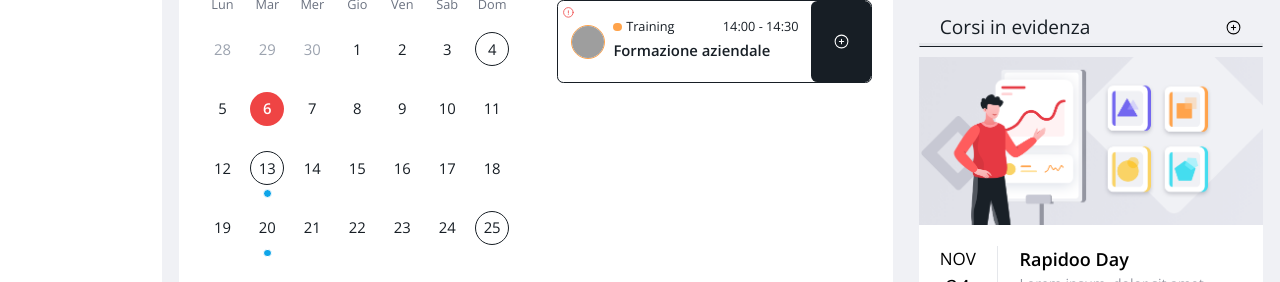
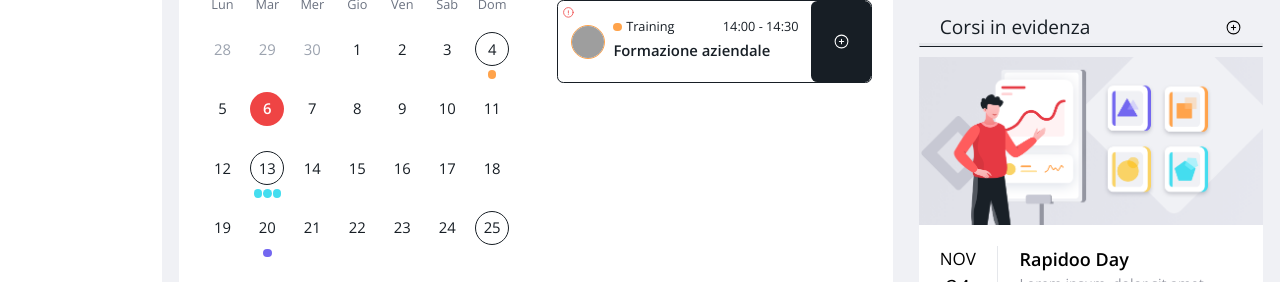
Before and after one commit to xdelmo/rapidoo-dashboard, a React (Create React App) app: page / in a window 1280 px wide. Shown: the part 518-800 px from the top of the page. Built offline with nearby package versions, Linux system fonts and the light colour scheme; grey boxes are pictures that could not be loaded.

Commit message:
UPDATE: new ColoredCircle component on Calendar

```diff
--- /dev/null
+++ b/src/components/ColoredCircle.jsx
@@ -0,0 +1,15 @@
+import React from "react";
+
+function ColoredCircle({ typeMeeting }) {
+  return (
+    <div
+      className={`w-2 h-2  rounded-full  border-solid border-white ${
+        typeMeeting === "economy" && "bg-economy"
+      } ${typeMeeting === "entrepreneurship" && "bg-entrepreneurship"}
+      ${typeMeeting === "training" && "bg-training"}
+      ${typeMeeting === "operation" && "bg-operation"} `}
+    ></div>
+  );
+}
+
+export default ColoredCircle;
--- a/src/components/FullCalendar.jsx
+++ b/src/components/FullCalendar.jsx
@@ -20,6 +20,8 @@ import { Fragment, useState } from "react";
 import ReservationCard from "./ReservationCard";
 import { it } from "date-fns/locale";
 import setDefaultOptions from "date-fns/setDefaultOptions";
+import React from "react";
+import ColoredCircle from "./ColoredCircle";
 // Set global locale:
 // let setDefaultOptions = require("date-fns/setDefaultOptions");
 setDefaultOptions({ locale: it });
@@ -32,6 +34,8 @@ const meetings = [
       "https://images.unsplash.com/photo-1494790108377-be9c29b29330?ixlib=rb-1.2.1&ixid=eyJhcHBfaWQiOjEyMDd9&auto=format&fit=facearea&facepad=2&w=256&h=256&q=80",
     startDatetime: "2022-05-11T13:00",
     endDatetime: "2022-05-11T14:30",
+    typeMeeting: "entrepreneurship",
+    title: "Informatica e digitalizzazione",
   },
   {
     id: 2,
@@ -40,6 +44,9 @@ const meetings = [
       "https://images.unsplash.com/photo-1519244703995-f4e0f30006d5?ixlib=rb-1.2.1&ixid=eyJhcHBfaWQiOjEyMDd9&auto=format&fit=facearea&facepad=2&w=256&h=256&q=80",
     startDatetime: "2022-05-20T09:00",
     endDatetime: "2022-05-20T11:30",
+    typeMeeting: "economy",
+    title: "Contabilità",
+    path: "w-[30%]",
   },
   {
     id: 3,
@@ -48,6 +55,8 @@ const meetings = [
       "https://images.unsplash.com/photo-1506794778202-cad84cf45f1d?ixlib=rb-1.2.1&ixid=eyJhcHBfaWQiOjEyMDd9&auto=format&fit=facearea&facepad=2&w=256&h=256&q=80",
     startDatetime: "2022-05-20T17:00",
     endDatetime: "2022-05-20T18:30",
+    typeMeeting: "economy",
+    title: "Contabilità",
   },
   {
     id: 4,
@@ -56,14 +65,18 @@ const meetings = [
       "https://images.unsplash.com/photo-1494790108377-be9c29b29330?ixlib=rb-1.2.1&ixid=eyJhcHBfaWQiOjEyMDd9&auto=format&fit=facearea&facepad=2&w=256&h=256&q=80",
     startDatetime: "2022-06-09T13:00",
     endDatetime: "2022-06-09T14:30",
+    typeMeeting: "entrepreneurship",
+    title: "Informatica e digitalizzazione",
   },
   {
     id: 5,
     name: "Michael Foster",
     imageUrl:
       "https://images.unsplash.com/photo-1519244703995-f4e0f30006d5?ixlib=rb-1.2.1&ixid=eyJhcHBfaWQiOjEyMDd9&auto=format&fit=facearea&facepad=2&w=256&h=256&q=80",
-    startDatetime: "2022-05-13T14:00",
-    endDatetime: "2022-05-13T14:30",
+    startDatetime: "2022-12-04T14:00",
+    endDatetime: "2022-12-04T14:30",
+    typeMeeting: "training",
+    title: "Formazione aziendale",
   },
   {
     id: 6,
@@ -159,6 +172,7 @@ export default function Example() {
     isSameDay(parseISO(meeting.startDatetime), selectedDay)
   );
 
+  // const [meetingType, setMeetingType] = React.useState("");
   return (
     <div className="">
       <div className="w-full">
@@ -263,8 +277,6 @@ export default function Example() {
                   >
                     {/* cerchio per avere colpo d'occhio i giorni in cui è possibile prenotarsi
                     per un appuntamento */}
-                    {/* //! CRASHA quando si clicca sui giorni di Maggio */}
-
                     <div className="absolute">
                       {availableDaysMeetings.some((availableDaysMeeting) =>
                         isSameDay(parseISO(availableDaysMeeting.date), day)
@@ -277,12 +289,22 @@ export default function Example() {
                     </time>
                   </button>
                   {/* pallino per vedere se c'è un meeting già prenotato */}
-                  <div className="w-2 h-2 mx-auto mt-1">
-                    {meetings.some((meeting) =>
+                  <div className=" h-2 mx-auto mt-1 gap-[1px] flex items-center justify-center">
+                    {/* {meetings.some((meeting) =>
                       isSameDay(parseISO(meeting.startDatetime), day)
                     ) && (
                       <div className="w-2 h-2  rounded-full bg-sky-500 border-[1px] border-solid border-white"></div>
-                    )}
+                    )} */}
+                    {/* //! IL PALLINO deve essere uno solo per ogni tipo di appuntamento,
+                        //! se ci sono 2 economy allora deve essere visibile un solo pallino celeste  */}
+                    {meetings.map((meeting) => {
+                      if (isSameDay(parseISO(meeting.startDatetime), day)) {
+                        /* return meeting.id; */
+                        return (
+                          <ColoredCircle typeMeeting={meeting.typeMeeting} />
+                        );
+                      }
+                    })}
                   </div>
                 </div>
               ))}
```
